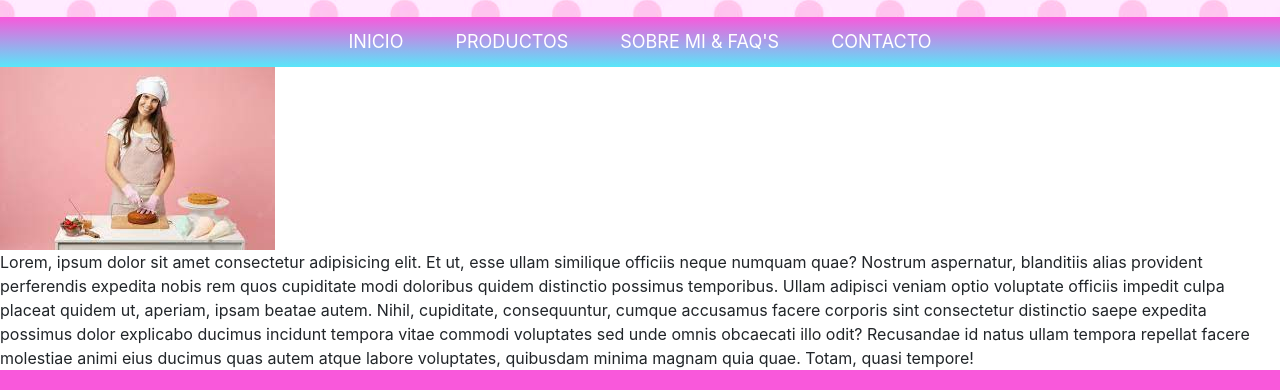
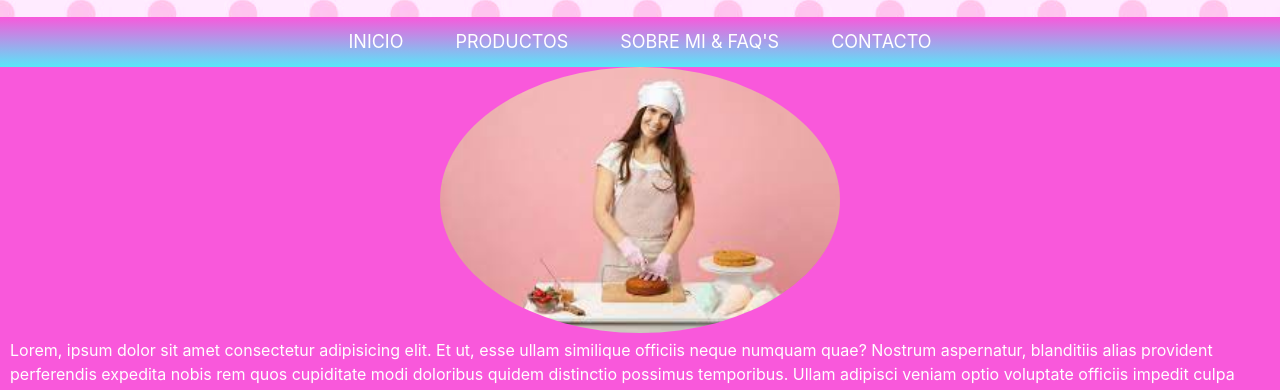
Before and after one commit to InesQuinteros/LadyPepa, a plain HTML site: page nosotros.html in a window 1280 px wide. Shown: the part 233-623 px from the top of the page. Drawn offline with nearby package versions, Linux system fonts and the light colour scheme.

Commit message:
Update Index.css

```diff
--- a/Index.css
+++ b/Index.css
@@ -404,3 +404,24 @@ ul li a:hover {
     left: 0;
 
   }
+
+.noso{
+
+
+    background-color:rgb(249,88,219) ;
+    padding: 5px 10px;
+    color: white;
+}
+
+.imgcocinera {
+    width: 400px;
+    display: block;
+    margin: auto;
+    background-color:rgb(249,88,219) ;
+    border-radius: 50%;
+
+}
+
+#divfondo {
+    background-color:rgb(249,88,219) ;
+}
```
